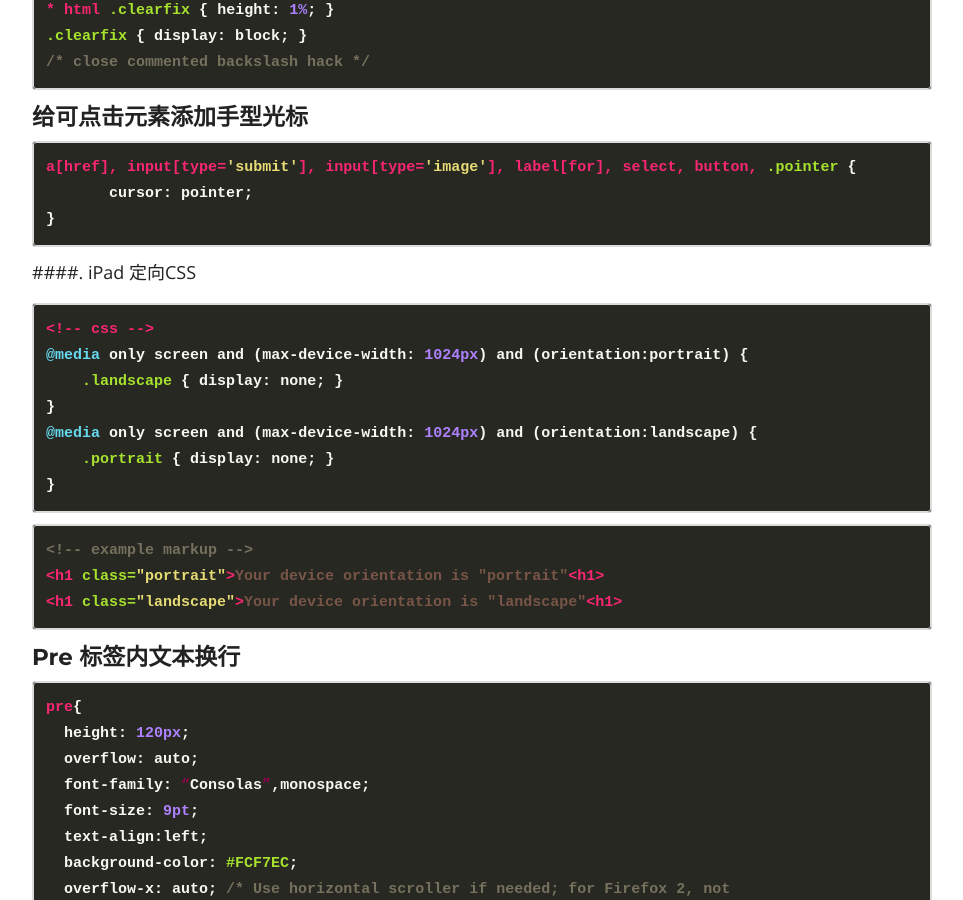
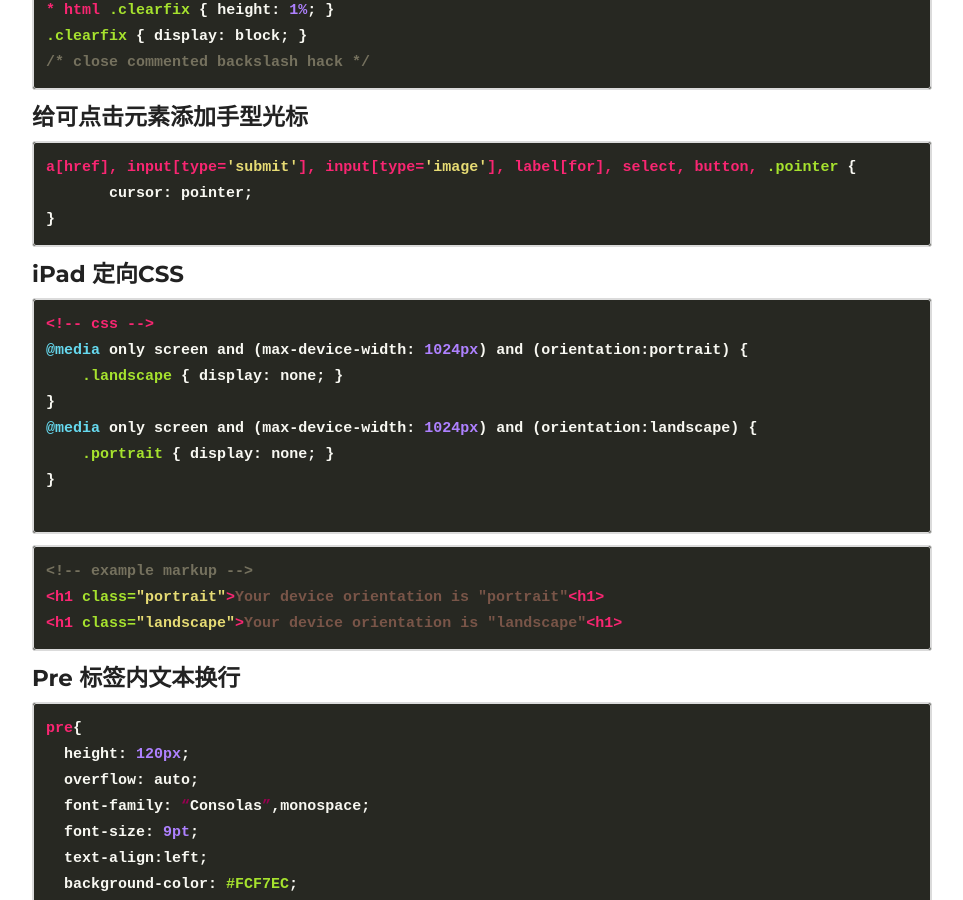
Before and after one commit to guocailee/guocailee.github.io, a Jekyll site: the page built from _posts/2016-04-21-useful-css-gist.md, in a window 1280 px wide and 900 px high, scrolled down 8154 px. Shown: the whole window, without its empty margins (158-1121 px from the left). Built offline with Jekyll 4.4.1, drawn with Linux system fonts in a browser that asks for light colours; nearby versions of some CDN libraries; comment, search, counter and statistics services are not loaded.

````diff
--- a/_posts/2016-04-21-useful-css-gist.md
+++ b/_posts/2016-04-21-useful-css-gist.md
@@ -14,6 +14,7 @@ share: true
 #### 垂直对齐
 
 　　如果你之前遇到过这个问题，你就应该知道它是多么的烦人，幸运的是，现在你可以使用CSS3变换来解决这个问题：
+
 ```css
 .vc{
     position: relative;
@@ -312,6 +313,7 @@ selector {
    top:expression((0-(footer.offsetHeight)+(document.documentElement.clientHeight ? document.documentElement.clientHeight : document.body.clientHeight)+(ignoreMe = document.documentElement.scrollTop ? document.documentElement.scrollTop : document.body.scrollTop))+'px');
 }
 ```
+
 #### 清除浮动Clearfix
 
 ```css
@@ -339,7 +341,8 @@ a[href], input[type='submit'], input[type='image'], label[for], select, button,
 }
 ```
 
-####. iPad 定向CSS
+#### iPad 定向CSS
+
 ```css
 <!-- css -->
 @media only screen and (max-device-width: 1024px) and (orientation:portrait) {
@@ -348,6 +351,7 @@ a[href], input[type='submit'], input[type='image'], label[for], select, button,
 @media only screen and (max-device-width: 1024px) and (orientation:landscape) {
     .portrait { display: none; }
 }
+
 ```
 
 ```html
````
